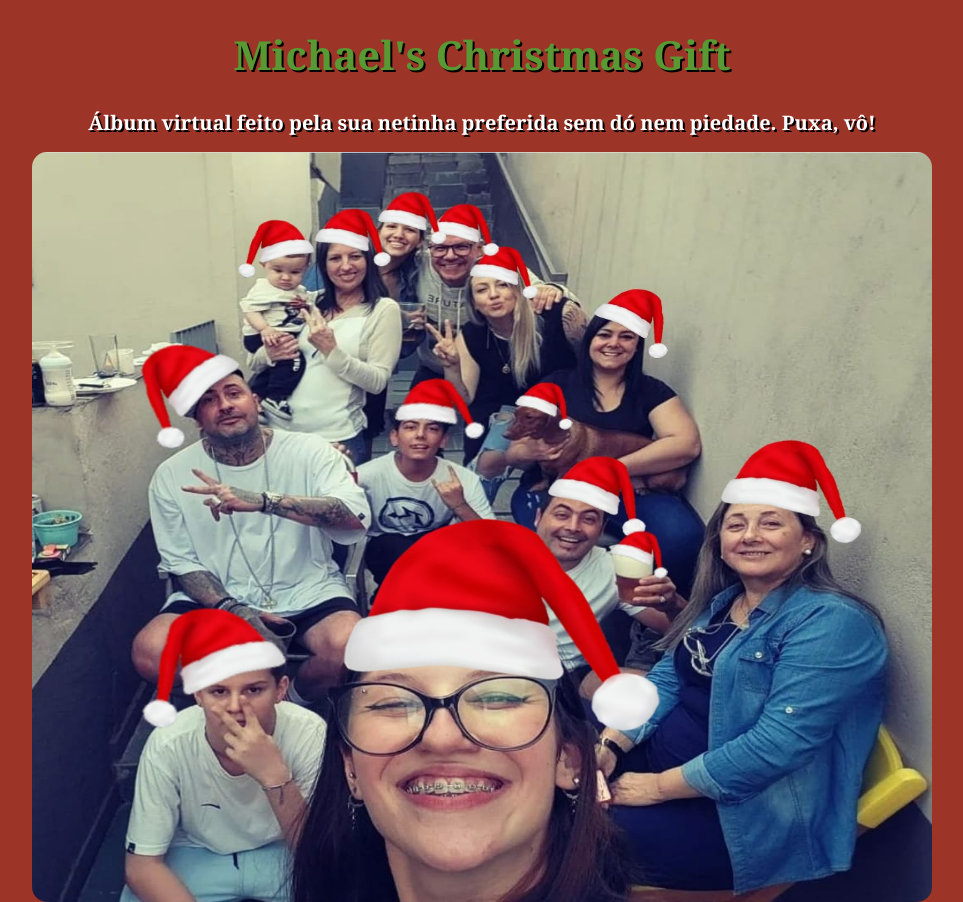
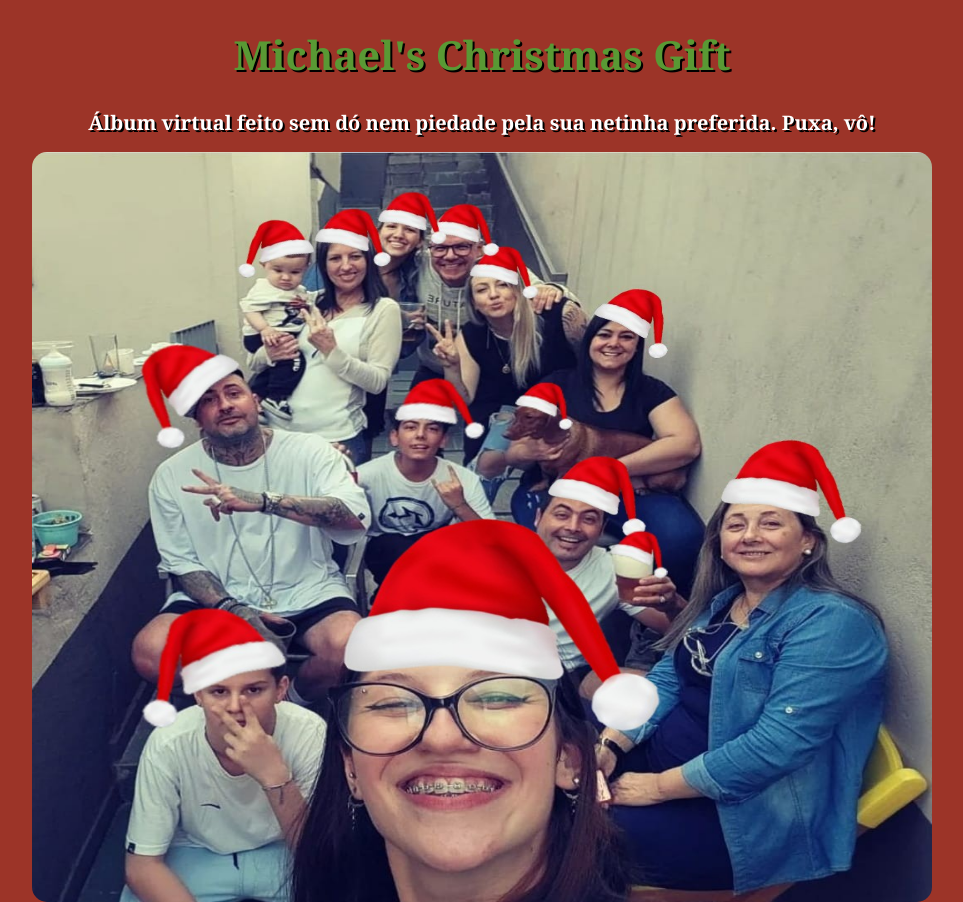
Before and after one commit to jarvmds/Michael-s-christmas-gift, a plain HTML site: page index.html in a window 1280 px wide. Shown: the top 902 px of the page, without its empty margins (158-1121 px from the left). Drawn offline with Linux system fonts and the light colour scheme.

Commit message:
Update index.html

```diff
--- a/index.html
+++ b/index.html
@@ -39,7 +39,7 @@
 
     <body>
         <h1>Michael's Christmas Gift</h1>
-        <h2>Álbum virtual feito pela sua netinha preferida sem dó nem piedade. Puxa, vô!</h2>
+        <h2>Álbum virtual feito sem dó nem piedade pela sua netinha preferida. Puxa, vô!</h2>
 
         <img src="pictures/FamiliaGeralzaoNatal.jpg" style="width:900px;height:750px;">
         <br> <hr> <br>
```
